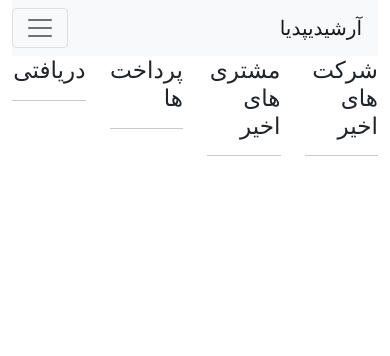
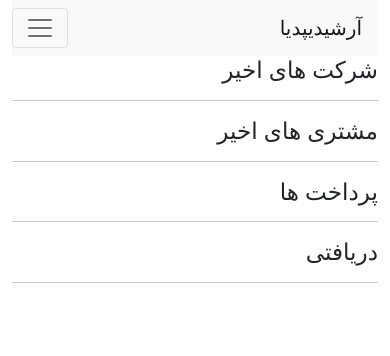
Before and after one commit to obeidarash/arshidipedia, a Django app: page / in a window 390 px wide. Shown: the top 356 px of the page. Run offline with Django 4.2, Linux system fonts and the light colour scheme; the visitor is signed in with stand-in values (Sample User, id 1); data that the repository does not hold is empty; some libraries are stand-ins or nearby versions.

Commit message:
update rq.txt

```diff
--- a/arshidipedia/views.py
+++ b/arshidipedia/views.py
@@ -44,7 +44,7 @@ def search(request):
         query = request.GET.get('q')
         if query == '':
             query = None
-        pays = Pay.objects.filter(Q(title__icontains=query) | Q(price__exact=query))
+        pays = Pay.objects.filter(Q(title__icontains=query))
         companies = Company.objects.filter(Q(name_en__icontains=query) | Q(name_fa__icontains=query))
         contacts = Contact.objects.filter(Q(name_fa__icontains=query) | Q(name_en__icontains=query) |
                                           Q(lastname_en__icontains=query) | Q(lastname_fa__icontains=query))
--- a/templates/index.html
+++ b/templates/index.html
@@ -2,28 +2,28 @@
 {% block content %}
     <div class="container">
         <div class="row">
-            <div class="col-3">
+            <div class="col-md-3 col-sm-12">
                 <h3>شرکت های اخیر</h3>
                 <hr>
                 {% for company in  companies %}
                     <p><a href="#">{{ company.name_fa }} / {{ company.name_en }}</a></p>
                 {% endfor %}
             </div>
-            <div class="col-3">
+            <div class="col-md-3 col-sm-12">
                 <h3>مشتری های اخیر</h3>
                 <hr>
                 {% for contact in  contacts %}
                     <p><a href="#">{{ contact.name_fa }} {{ contact.lastname_fa }}</a></p>
                 {% endfor %}
             </div>
-            <div class="col-3">
+            <div class="col-md-3 col-sm-12">
                 <h3>پرداخت ها</h3>
                 <hr>
                 {% for pay in  pays %}
                     <p><a href="#">{{ pay.title }}</a></p>
                 {% endfor %}
             </div>
-            <div class="col-3">
+            <div class="col-md-3 col-sm-12">
                 <h3>دریافتی</h3>
                 <hr>
                 {% for income in  incomes %}
--- a/templates/nav.html
+++ b/templates/nav.html
@@ -8,7 +8,7 @@
         <div class="collapse navbar-collapse" id="navbarSupportedContent">
             <ul class="navbar-nav me-auto mb-2 mb-lg-0">
                 <li class="nav-item">
-                    <a class="nav-link" href="/admin">ادمین</a>
+                    <a class="nav-link" href="/admin" target="_blank">ادمین</a>
                 </li>
                 <li class="nav-item dropdown">
                     <a class="nav-link dropdown-toggle" href="#" id="navbarDropdown" role="button"
```
